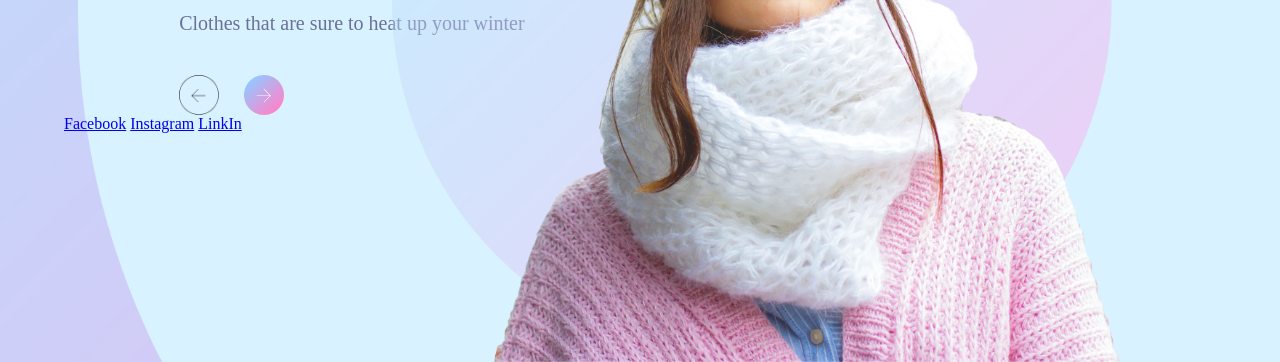
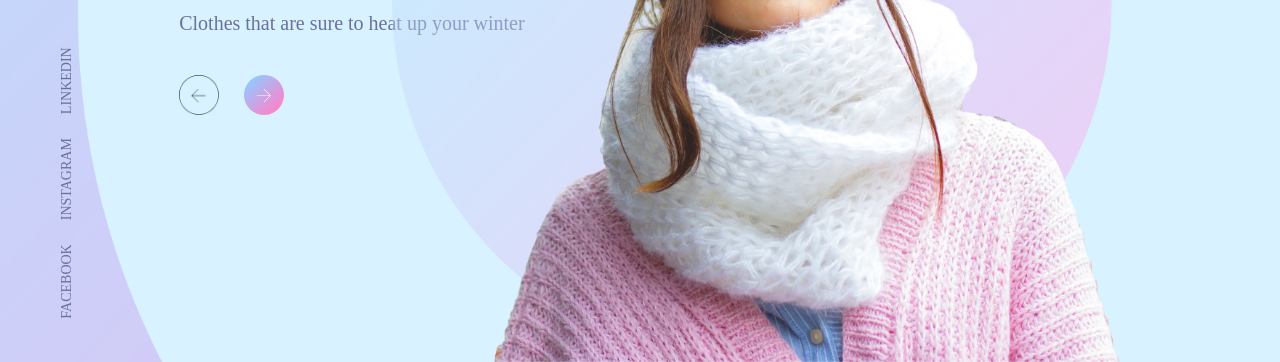
Before and after one commit to OrLina1125/day-9-task-2, a plain HTML site: page index.html in a window 1280 px wide. Shown: the part 438-800 px from the top of the page. Drawn offline with Linux system fonts and the light colour scheme.

Commit message:
add social-links

```diff
--- a/index.html
+++ b/index.html
@@ -28,11 +28,12 @@
             </div>
         </div>
         <img src="images/img.png" class="feature-img">
-        <div class="social links">
-            <a href="https://www.facebook.com/orlina.brabar/">Facebook</a>
-            <a href="https://www.instagram.com/orlinabrabar/">Instagram</a>
-            <a href="https://www.linkedin.com/in/orlina-brabar-a6a503225/">LinkIn</a>
+        <div class="social-links">
+            <a href="">FACEBOOK</a>
+            <a href="">INSTAGRAM</a>
+            <a href="">LINKEDIN</a>
         </div>
+
     </div>
 </body>
 </html>
--- a/style.css
+++ b/style.css
@@ -83,7 +83,7 @@ nav ul li a{
 .social-links{
     transform: rotate(-90deg);
     position: absolute;
-    left: -80%;
+    left: -80px;
     bottom: 180px;
 }
 .social-links a{
```
